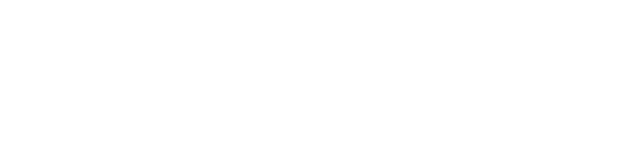
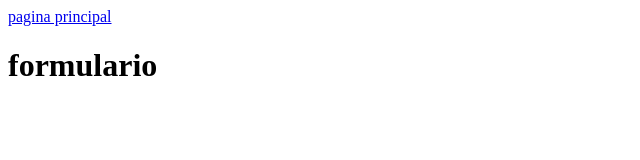
Before and after one commit to aliment567/actividad-1-PQRS, a plain HTML site: page Actividad 1 PQRS/formulario.html in a window 1280 px wide. Shown: the whole page, without its empty margins (0-640 px from the left). Drawn offline with Linux system fonts and the light colour scheme.

Commit message:
Add files via upload

```diff
--- a/Actividad 1 PQRS/formulario.html
+++ b/Actividad 1 PQRS/formulario.html
@@ -6,6 +6,8 @@
     <title>Document</title>
 </head>
 <body>
+    <a href="index.html">pagina principal</a>
+    <h1>formulario</h1>
 
 </body>
 </html>
```
Also changed, not shown: Actividad 1 PQRS/index.html (+1 -0 lines).
